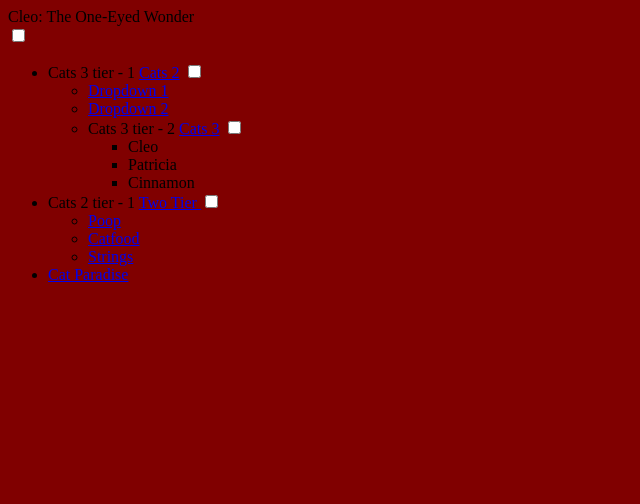
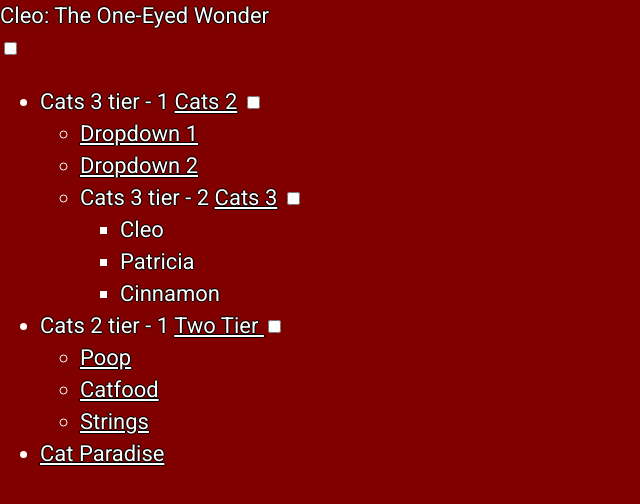
Before and after one commit to TheKerfuffle/responsive_css_html_encyclopedia, a plain HTML site: page index.html in a window 1280 px wide. Shown: the whole page, without its empty margins (0-640 px from the left). Drawn offline with Linux system fonts and the light colour scheme.

Commit message:
simple clean up of text/lines

```diff
--- a/style.css
+++ b/style.css
@@ -2,4 +2,21 @@
 
 body{
     background: maroon;
+    font-size: 22px;
+    line-height:32px;
+    color: #fff;
+    text-shadow: 1px 0 0 #000, 0 -1px 0 #000, 0 1px 0 #000, -1px 0 0 #000;
+    margin:0;
+    padding:0;
+    word-wrap:break-word !important;
+    font-family: "roboto", sans-serif;
 }
+
+a{
+    color:#fff;
+    text-shadow: 1px 0 0 #000, 0 -1px 0 #000, 0 1px 0 #000, -1px 0 0 #000;
+}
+
+p{
+
+}
```
